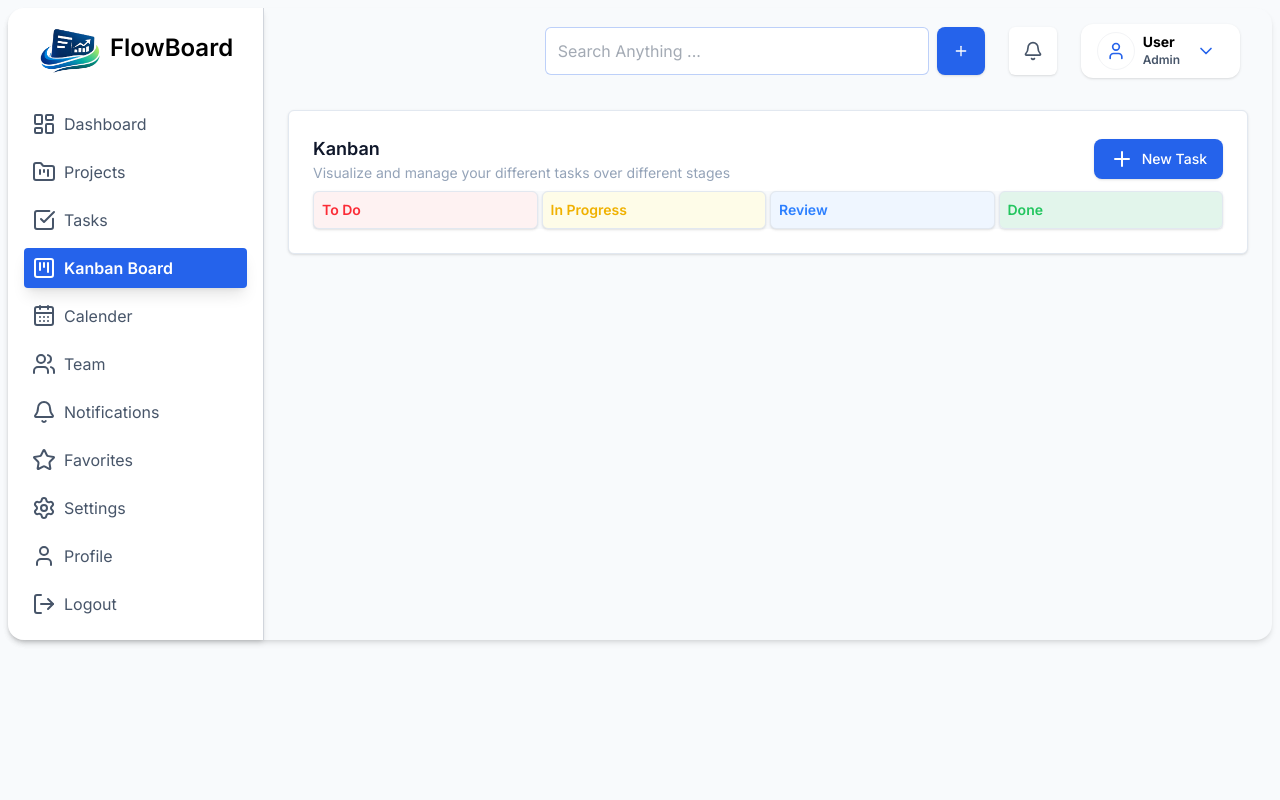
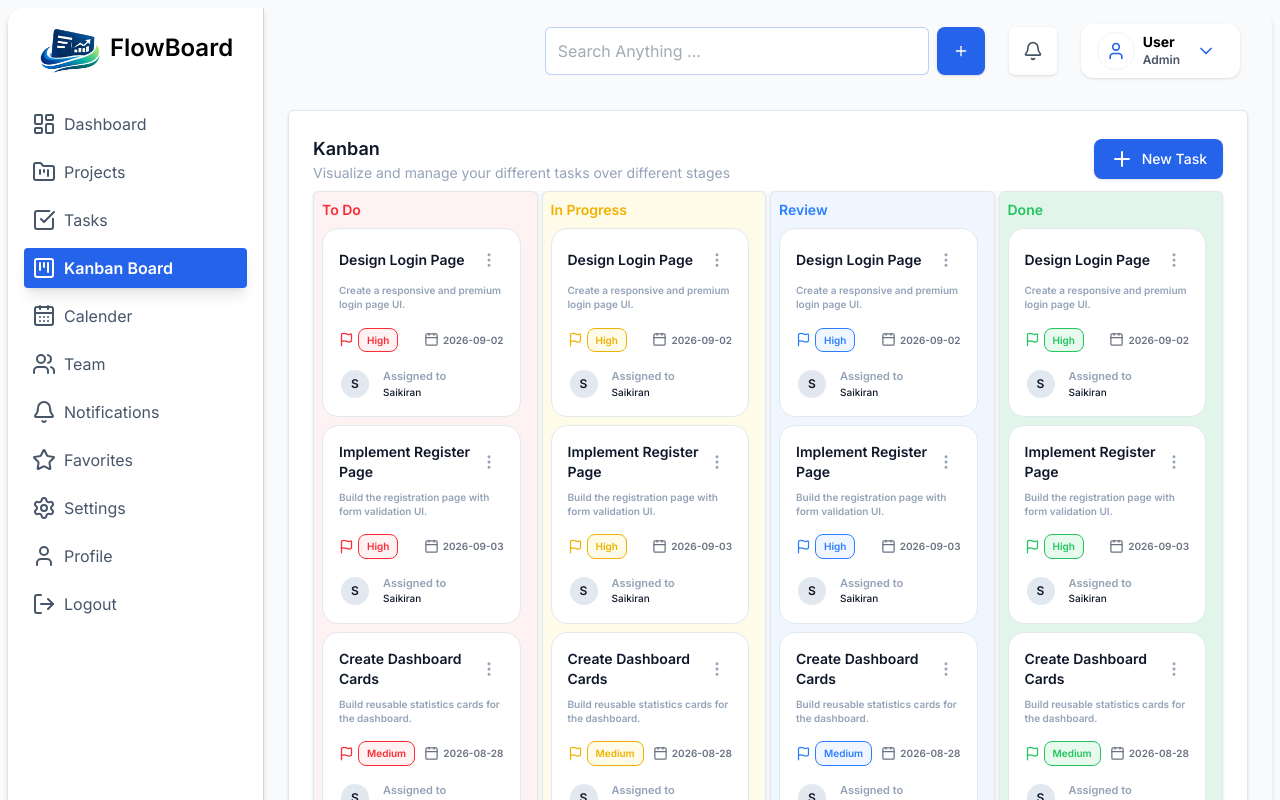
Before and after one commit to Saikiran-Srichurnam/FlowBoard, a React (Vite) app: page /kanban-Board in a window 1280 px wide. Shown: the top 800 px of the page. Built offline with nearby package versions, Linux system fonts and the light colour scheme.

Commit message:
added the all tasks to the kanbanboard

```diff
--- a/src/components/kanbanBoard/KanbanColumn.jsx
+++ b/src/components/kanbanBoard/KanbanColumn.jsx
@@ -1,4 +1,7 @@
 import { useKanban } from "../../context/KanbanContext"
+import { useTasks } from "../../context/TasksContext"
+import KanbanTaskCard from "./KanbanTaskCard"
+
 
 function kanbanColumn() {
   const { kanban } = useKanban()
@@ -19,14 +22,29 @@ function kanbanColumn() {
     }
   }
 
+  // getting tasks from the useTasks
+  const { tasks } = useTasks()
+  console.log(tasks);
 
   return (
     <div className="bg-background h-full ">
       <div className="grid lg:grid-cols-4 text-surface gap-1">
         {kanban.map((column) => (
-          <div className={`p-2 text-sm font-semibold  border border-border shadow-sm rounded-md ${getStatusColor(column.status)}`}>
-            <div id='kanban Columns' title={column.title} className="space-x-2">
+          <div key={`kanban-${column.status}`} className={`p-2 text-sm font-semibold  border border-border shadow-sm rounded-md ${getStatusColor(column.status)}`}>
+            <div title={column.title} className="space-x-2">
               <h1>{column.status}</h1>
+              {tasks && tasks.map((task) => (
+                <KanbanTaskCard
+                  id={task.id}
+                  key={task.id}
+                  title={task.title}
+                  description={task.description}
+                  priority={task.priority}
+                  dueDate={task.dueDate}
+                  assignee={task.assignee}
+                  className={getStatusColor(column.status)}
+                />
+              ))}
             </ div>
           </div>
         ))}
--- /dev/null
+++ b/src/components/kanbanBoard/KanbanTaskCard.jsx
@@ -0,0 +1,101 @@
+import { Calendar, Flag, MoreVertical } from "lucide-react"
+import { useState } from "react";
+
+
+function KanbanTaskCard({
+  id,
+  title,
+  description,
+  priority,
+  className,
+  dueDate,
+  assignee,
+}) {
+
+  // edit task functionality
+  const [activeMenu, setActiveMenu] = useState(false);
+
+  const handleMenuButton = () => {
+    setActiveMenu(prev => !prev)
+  }
+  return (
+    <div key={id}
+      className="group relative rounded-2xl border border-border bg-surface p-4 transition-all duration-200 hover:-translate-y-0.5 hover:shadow-xl mt-2" >
+      {/* showing title, edit button and description */}
+      <div className="space-y-2">
+        <span className="flex justify-between items-center">
+          <h1 className="text-heading ">{title}</h1>
+          {/* More button */}
+          <button
+            type="button"
+            className="rounded-md p-1.5 text-muted transition-colors hover:bg-slate-100 hover:text-heading"
+            aria-label={`More options for ${title}`}
+            onClick={handleMenuButton}
+          >
+            <MoreVertical size={18} />
+          </button>
+          {activeMenu ? (
+            <div className="absolute right-8 mt-12 w-24 bg-background border border-border  rounded-lg text-sm font-semibold z-10 space-y-2 flex flex-col ">
+              <button className="hover:text-primary hover:bg-primary/10 p-1 rounded-lg " onClick="">Edit</button>
+            </div>
+          ) : ""}
+        </span>
+        <h3 className="text-[10px] text-muted">{description}</h3>
+      </div>
+
+      {/* showing priority, members and last date */}
+      <div className="mt-4 flex justify-between items-center text-[10px]">
+        <div className="flex items-center  gap-1">
+          <Flag size={15} />
+          <span className={`px-2 py-1 ${className} border rounded-lg`}>{priority}</span>
+        </div>
+        <div className="flex justify-between items-center text-[10px] gap-1 text-gray-500">
+          <Calendar size={15} />
+          <p className="">
+            {dueDate}
+          </p>
+        </div>
+      </div>
+      {/* Assignee */}
+      <div className="flex items-center gap-3 mt-4">
+        {/* Avatars */}
+        <div className="flex -space-x-2">
+          {assignee.slice(0, 3).map((member, index) => (
+            <div
+              key={index}
+              className="flex h-8 w-8 items-center justify-center rounded-full border-2 border-surface bg-slate-200 text-xs font-semibold text-heading"
+              title={member}
+            >
+              {member
+                ?.split(" ")
+                .map((word) => word[0])
+                .join("")
+                .slice(0, 2)
+                .toUpperCase()}
+            </div>
+          ))}
+
+          {assignee.length > 3 && (
+            <div className="flex h-8 w-8 items-center justify-center rounded-full border-2 border-surface bg-slate-100 text-xs font-semibold text-muted">
+              +{assignee.length - 3}
+            </div>
+          )}
+        </div>
+
+        {/* Assignee names */}
+        <div className="flex flex-col">
+          <span className="text-[11px] text-muted">
+            Assigned to
+          </span>
+
+          <span className="text-[10px] font-medium text-heading">
+            {assignee.join(", ")}
+          </span>
+        </div>
+      </div>
+
+    </div>
+  )
+}
+
+export default KanbanTaskCard
--- a/src/components/kanbanBoard/index.js
+++ b/src/components/kanbanBoard/index.js
@@ -1,7 +1,9 @@
 import KanbanColumn from "./KanbanColumn";
 import KanbanHeader from "./KanbanHeader";
+import KanbanTaskCard from "./KanbanTaskCard";
 
 export {
   KanbanHeader,
-  KanbanColumn
+  KanbanColumn,
+  KanbanTaskCard
 }
--- a/src/context/KanbanContext.jsx
+++ b/src/context/KanbanContext.jsx
@@ -26,7 +26,7 @@ export function KanbanProvider({ children }) {
 
   useEffect(() => {
     try {
-      localStorage.setItem("myKanBanData", localStorage.Stringify(kanban))
+      localStorage.setItem("myKanBanData", JSON.stringify(kanban))
     } catch (error) {
       console.error("Error loading kanban data from localStorage:", error)
     }
```
